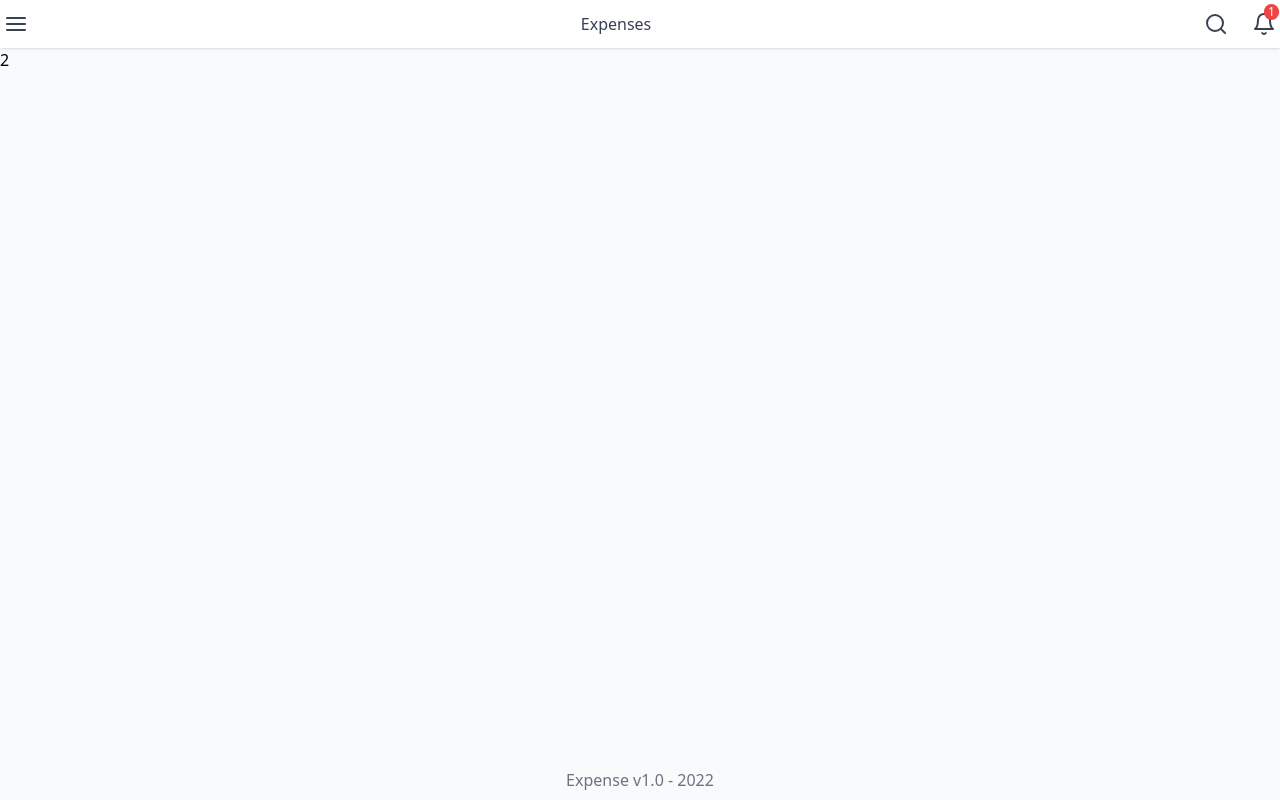
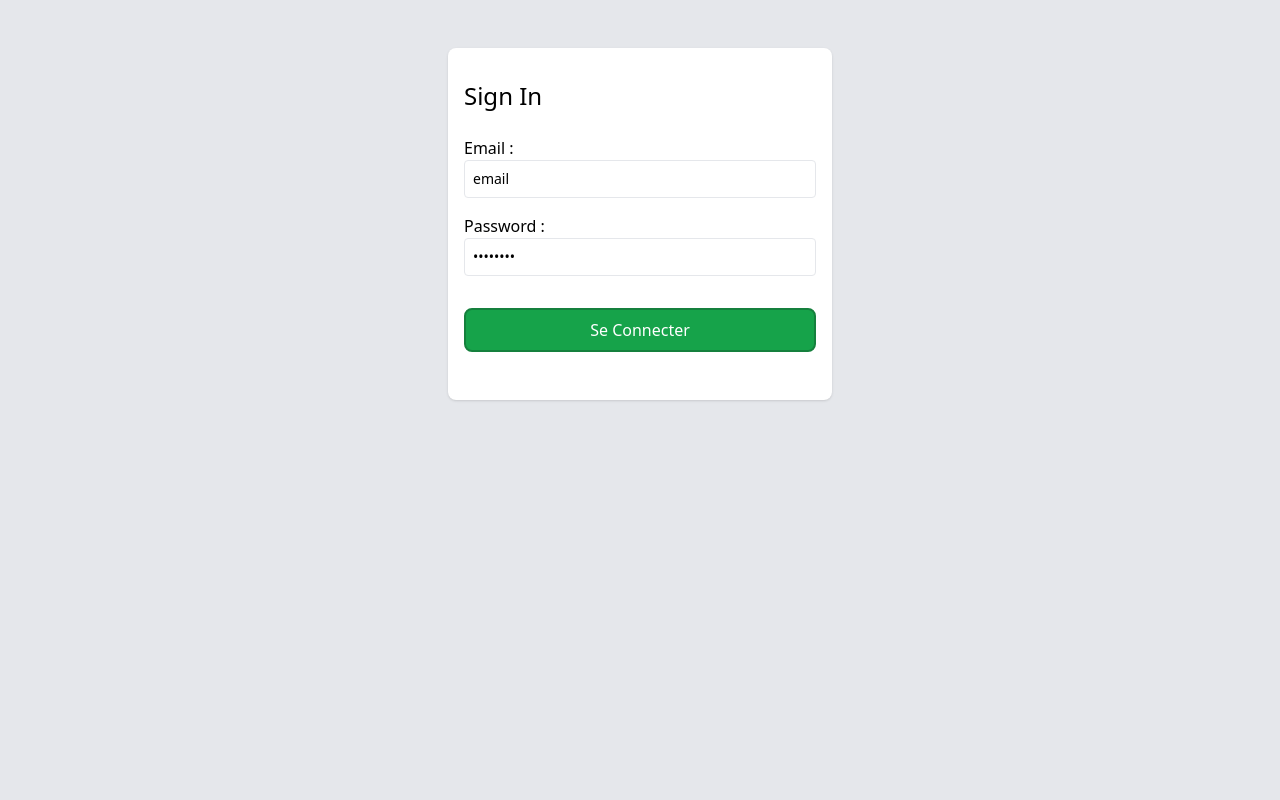
Before and after one commit to extensionmedia/reactjs-expenses, a React (Create React App) app: page / in a window 1280 px wide. Built offline with nearby package versions, Linux system fonts and the light colour scheme.

Commit message:
working on login form

```diff
--- a/src/App.js
+++ b/src/App.js
@@ -1,17 +1,8 @@
-import TopBar from "./components/topbar/TopBar";
-import BottomBar from "./components/topbar/BottomBar";
+import Login from "./pages/Auth/Login";
 function App() {
   return (
     <div className="bg-gray-50 h-screen w-full">
-        <div className="flex flex-col h-screen">
-          <div className=""><TopBar /></div>
-          <div className="flex-1">2</div>
-          <div className="">
-            <BottomBar />
-          </div>
-        </div>
-
-
+      <Login />
     </div>
 
   );
--- /dev/null
+++ b/src/pages/Auth/Login.jsx
@@ -0,0 +1,39 @@
+import React, { useState } from 'react'
+
+const Login = () => {
+
+    const [login, setLogin] = useState({
+        email        :   'email',
+        password    :   'password'
+    });
+
+    const handleLogin = function(e){
+        setLogin({
+            ...login, [e.target.name] : [e.target.value]
+        })
+    }
+
+  return (
+      <div className="w-full h-full pt-12 bg-gray-200 px-2">
+        <div className="mx-auto w-full md:w-96 rounded-lg bg-white shadow border-3 py-4 px-4">
+            <div className="text-2xl font-medium pt-4 pb-2">
+                Sign In
+            </div>
+            <div className="pt-4">
+                <label className='block' htmlFor="email">Email :</label>
+                <input value={login.email} onChange={handleLogin} placeholder='john@email.com' className='text-sm border rounded py-2 px-2 bg-white w-full' type="email" name="email" id="email" />
+            </div>
+            <div className="pt-4">
+                <label className='block' htmlFor="password">Password :</label>
+                <input value={login.password} onChange={handleLogin} placeholder='password' className='text-sm border rounded py-2 px-2 bg-white w-full' type="password" name="password" id="password" />
+            </div>
+            <button className='w-full bg-green-600 text-white py-2 text-center rounded-lg border-2 border-green-700 hover:bg-green-700 my-8'>
+                Se Connecter
+            </button>
+        </div>
+      </div>
+
+  )
+}
+
+export default Login
```
